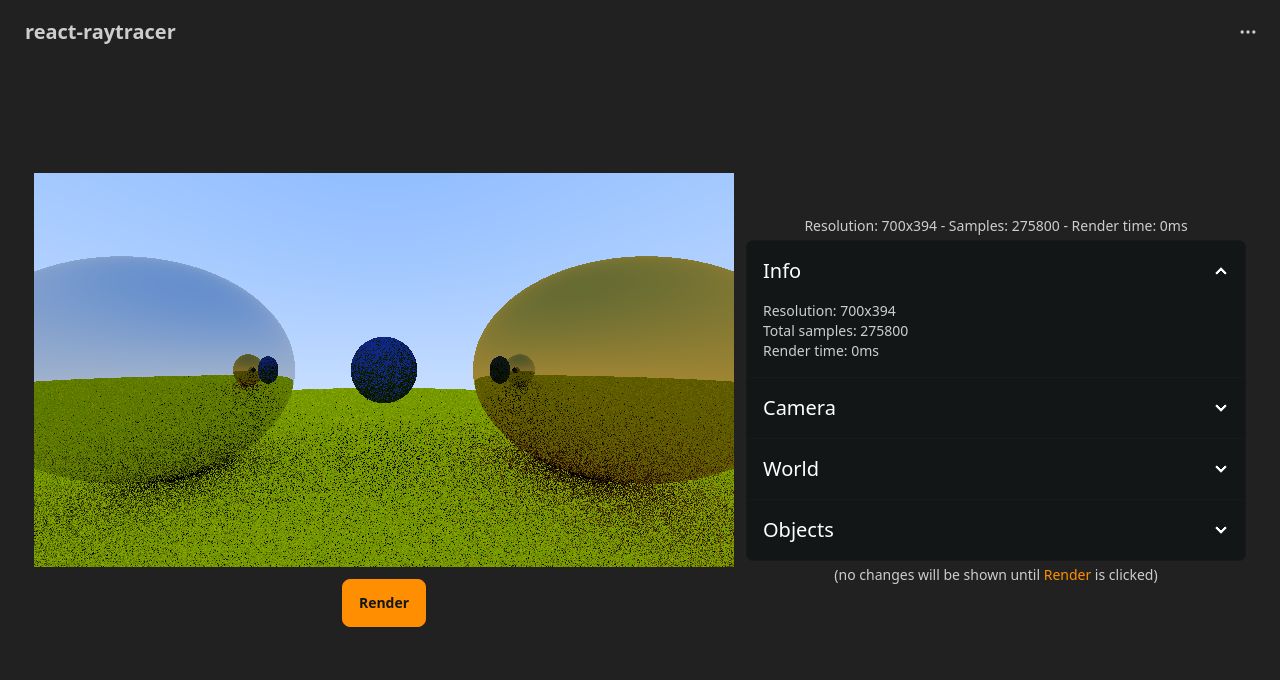
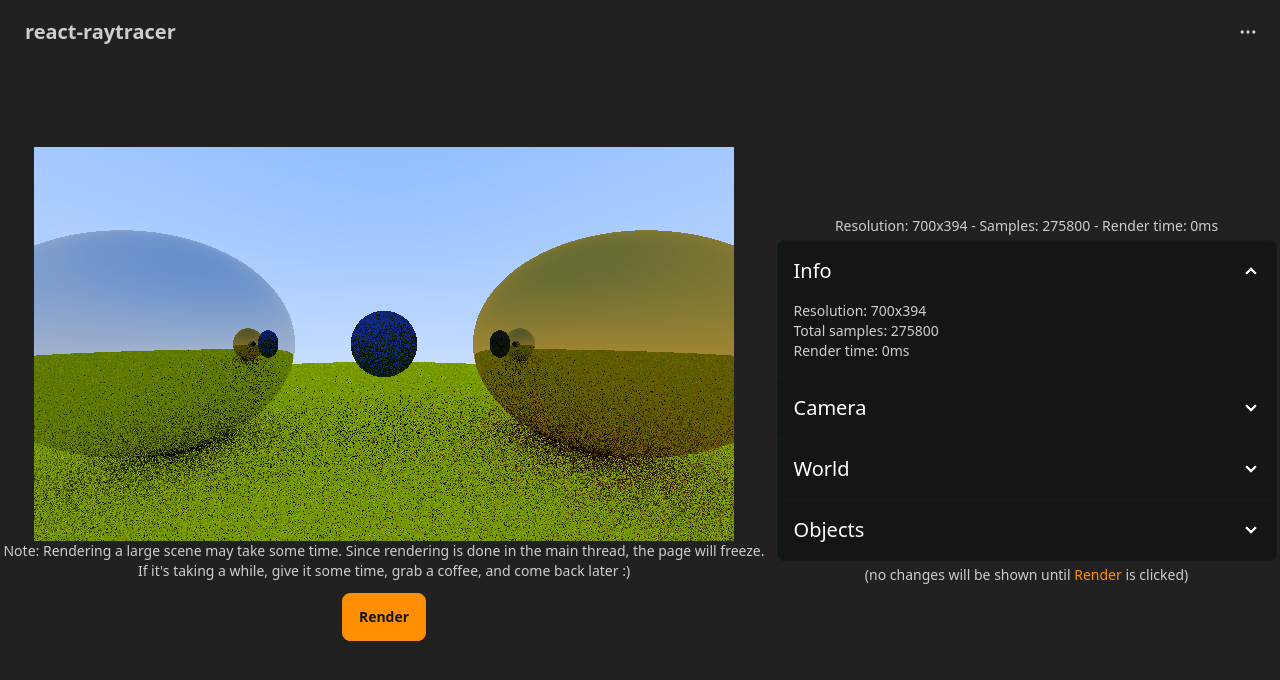
Before and after one commit to connor-ms/react-raytracer, a React (Vite) app: page / in a window 1280 px wide. Shown: the top 680 px of the page. Built offline with nearby package versions, Linux system fonts and the light colour scheme.

Commit message:
Added a friendly message since I can't figure out multithreading

```diff
--- a/src/components/Canvas.tsx
+++ b/src/components/Canvas.tsx
@@ -27,9 +27,13 @@ const Canvas: React.FC<CanvasProps> = ({ renderer, onRender }) => {
     useEffect(render, []);
 
     return (
-        <div className={`flex flex-col items-center w-[${renderer.cam.imageWidth}px]`}>
+        <div className={`flex flex-col items-center text-center w-[${renderer.cam.imageWidth}px]`}>
             <canvas ref={canvasRef} width={renderer.cam.imageWidth} height={renderer.cam.imageHeight} />
-            <button className="btn btn-primary mt-3" onClick={render}>Render</button>
+            <a className="label-text text-wrap">
+                Note: Rendering a large scene may take some time. Since rendering is done in the main thread, the page will freeze.<br />
+                If it's taking a while, give it some time, grab a coffee, and come back later :)
+            </a>
+            <button className="btn btn-primary my-3" onClick={render}>Render</button>
         </div>
     );
 };
```
